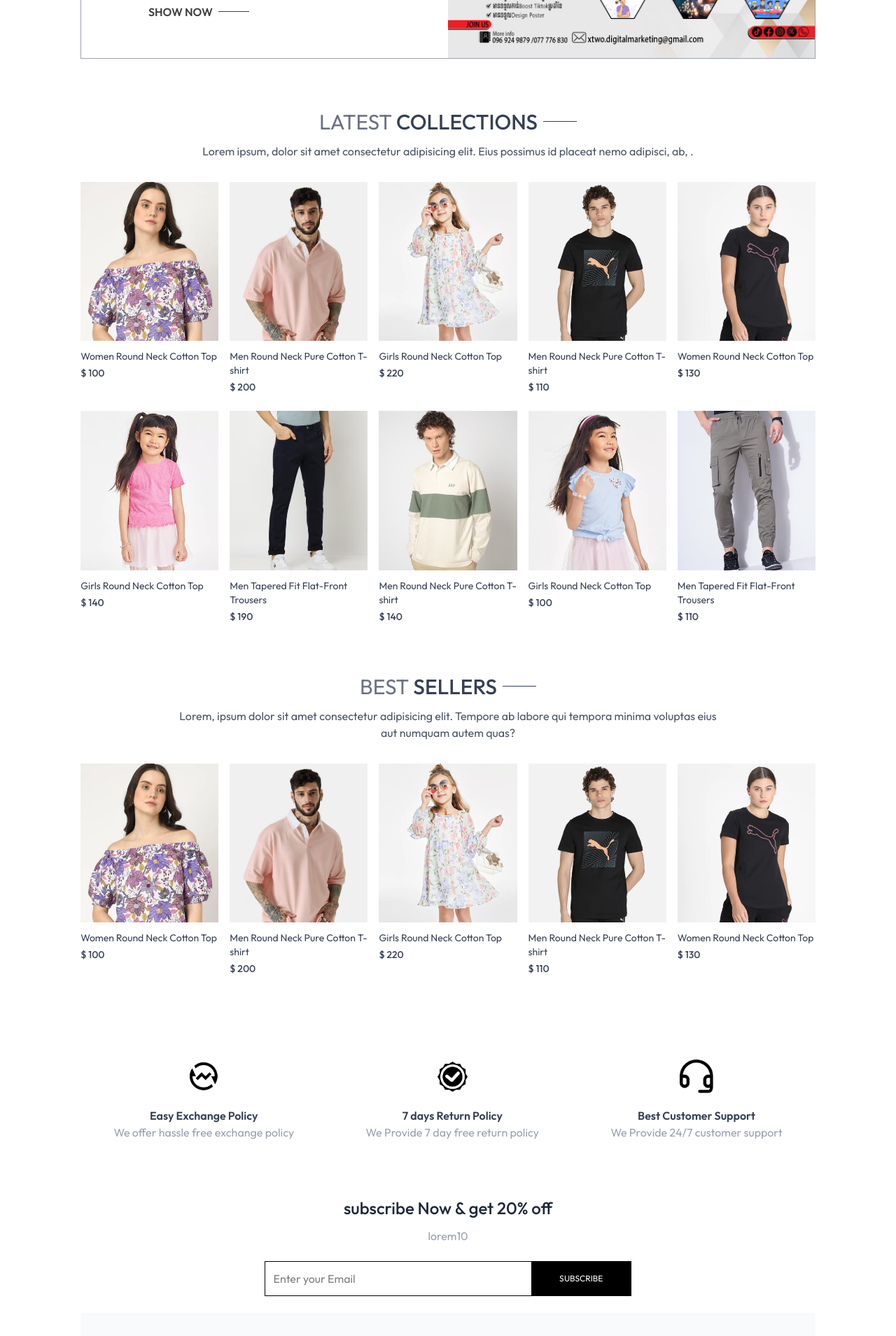
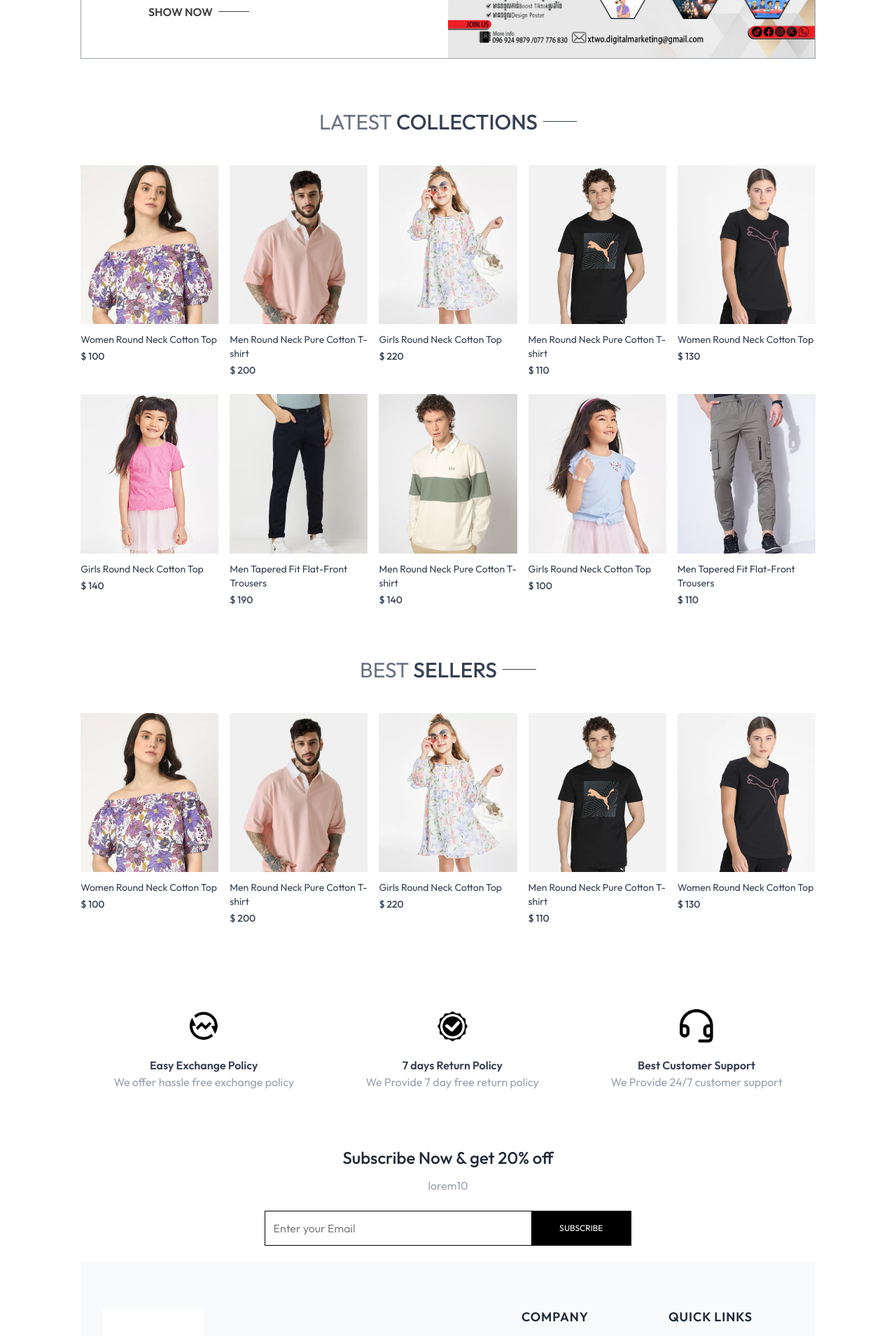
Before and after one commit to bonthanhfc10-svg/X2Marketing, a React (Vite) app: page / in a window 1280 px wide. Shown: the part 360-2269 px from the top of the page at 70% size. Built offline with nearby package versions, Linux system fonts and the light colour scheme.

Commit message:
fix all import errors

```diff
--- a/index.html
+++ b/index.html
@@ -2,9 +2,9 @@
 <html lang="en">
   <head>
     <meta charset="UTF-8" />
-    <link rel="icon" type="image/svg+xml" href="/vite.svg" />
+    <link rel="icon" type="image/svg+xml" href="https://cdn-icons-png.flaticon.com/128/1968/1968666.png" />
     <meta name="viewport" content="width=device-width, initial-scale=1.0" />
-    <title>SBT10</title>
+    <title>X2 Marketing</title>
     <script src="https://kit.fontawesome.com/c7d22193e2.js" crossorigin="anonymous"></script>
     <!-- <link href="https://cdn.jsdelivr.net/npm/remixicon/fonts/remixicon.css" rel="stylesheet"> -->
 
--- a/src/components/BestSeller.jsx
+++ b/src/components/BestSeller.jsx
@@ -1,7 +1,7 @@
 import React, { useContext, useEffect, useState } from 'react'
 import { ShopContext } from '../context/ShopContext'
 import Title from './Title';
-import ProductItem from './Productitem';
+import ProductItem from './ProductItem';
 
 const BestSeller = () => {
 
@@ -12,22 +12,22 @@
         setBestSeller(bestProduct.slice(0,5))
     },[])
   return (
-    <div className=' my-10'>
-        <div className='text-center text-3xl  py-8'>
-            <Title text1={'BEST'} text2={'SELLERS'}/>
-            <p className='w-3/4 m-auto text-sm sm:text-sm md:text-base  text-gray-600'>
-            Lorem, ipsum dolor sit amet consectetur adipisicing elit. Tempore ab labore qui tempora minima voluptas eius aut numquam autem quas?
-             </p>
+ <div className='my-10'>
+      <div className='text-center text-3xl py-8'>
+        <Title text1={'BEST'} text2={'SELLERS'} />
+      </div>
 
-        </div>
-        <div className='  grid grid-cols-2  sm:grid-cols-3 md:grid-cols-4 lg:grid-cols-5 gap-4 gap-y-6'>
-            {
-                bestSeller.map((item,index)=>(
-                    <ProductItem key={index} id={item._id} name={item.name} image={item.image} price={item.price}/>
-                ))
-            }
-        </div>
-
+      <div className='grid grid-cols-2 sm:grid-cols-3 md:grid-cols-4 lg:grid-cols-5 gap-4 gap-y-6'>
+        {bestSeller.map((item, index) => (
+          <ProductItem
+            key={index}
+            id={item._id}
+            name={item.name}
+            image={item.image}
+            price={item.price}
+          />
+        ))}
+      </div>
     </div>
   )
 }
--- a/src/components/LatestCollection.jsx
+++ b/src/components/LatestCollection.jsx
@@ -1,7 +1,7 @@
 import React, { useContext, useEffect, useState } from 'react'
 import { ShopContext } from '../context/ShopContext'
 import Title from './Title';
-import ProductItem from './Productitem';
+import ProductItem from './ProductItem';
 
 const LatestCollection = () => {
 
@@ -16,21 +16,21 @@
   return (
 
     <div className='my-10'>
-        <div className='text-center py-8 text-3xl'>
-            <Title text1 ={'LATEST'} text2={'COLLECTIONS'} />
-            <p className='w-3/4 m-auto text-xs sm:text-sm md:text-base  text-gray-600'   >
-              Lorem ipsum, dolor sit amet consectetur adipisicing elit. Eius possimus id placeat nemo adipisci, ab, .
-            </p>
-        </div>
-        {/* Rindering Products */}
-        <div className='grid grid-cols-2 sm:grid-cols-3 md:grid-cols-4 lg:grid-cols-5 gap-4 gap-y-6'>
-            {
-              latestProduct.map((item,index)=>(
-                <ProductItem key={index} id={item._id} image={item.image} name={item.name} price={item.price}/>
+      <div className='text-center py-8 text-3xl'>
+        <Title text1={'LATEST'} text2={'COLLECTIONS'} />
+      </div>
 
-              ))
-            }
-        </div>
+      <div className='grid grid-cols-2 sm:grid-cols-3 md:grid-cols-4 lg:grid-cols-5 gap-4 gap-y-6'>
+        {latestProduct.map((item, index) => (
+          <ProductItem
+            key={index}
+            id={item._id}
+            image={item.image}
+            name={item.name}
+            price={item.price}
+          />
+        ))}
+      </div>
     </div>
   )
 }
--- a/src/components/NewsletterBox.jsx
+++ b/src/components/NewsletterBox.jsx
@@ -1,25 +1,39 @@
 import React from 'react'
 
-const NewSletterBox = () => {
+const NewsletterBox = () => {
 
-    const onSubmitHandler = (event)=>{
-        event.preventDefault();
-
-
-    }
-
+  const onSubmitHandler = (event) => {
+    event.preventDefault();
+  }
 
   return (
-    <div  className=' text-center'>
-        <p className='text-2xl font-medium text-gray-800'> subscribe Now & get 20% off</p>
-        <p className='text-gray-400 mt-3'>lorem10</p>
+    <div className='text-center'>
+      <p className='text-2xl font-medium text-gray-800'>
+        Subscribe Now & get 20% off
+      </p>
 
-        <form onSubmit={onSubmitHandler} className=' w-full sm:w-1/2  flex items-center gap-3 mx-auto my-6 border pl-3'>
-            <input className='w-full  sm:flex-1 outline-none' type="text" placeholder='Enter your Email' required />
-            <button type='submit' className=' bg-black text-white text-xs px-10 py-4'> SUBSCRIBE </button>
-        </form>
+      <p className='text-gray-400 mt-3'>lorem10</p>
+
+      <form
+        onSubmit={onSubmitHandler}
+        className='w-full sm:w-1/2 flex items-center gap-3 mx-auto my-6 border pl-3'
+      >
+        <input
+          className='w-full sm:flex-1 outline-none'
+          type="email"
+          placeholder='Enter your Email'
+          required
+        />
+
+        <button
+          type='submit'
+          className='bg-black text-white text-xs px-10 py-4'
+        >
+          SUBSCRIBE
+        </button>
+      </form>
     </div>
   )
 }
 
-export default NewSletterBox
+export default NewsletterBox
--- a/src/components/RelatedProducts.jsx
+++ b/src/components/RelatedProducts.jsx
@@ -1,7 +1,7 @@
 import React, { useContext, useEffect, useState } from 'react'
 import { ShopContext } from '../context/ShopContext'
 import Title from './Title';
-import ProductItem from './Productitem';
+import ProductItem from './ProductItem';
 
 const RelatedProducts = ({category,subCategory}) => {
     const { products} = useContext(ShopContext);
@@ -21,18 +21,22 @@
     },[products])
 
   return (
-    <div className='my-24'>
-        <div className=' text-center text-3xl py-2'>
-            <Title text1={'RELATED'} text2={"PRODUCTS"}/>
-        </div>
-        <div className='grid grid-cols-2 sm:grid-cols-3 md:grid-cols-4 lg:grid-cols-5 gap-4 gap-y-6'>
-            {
-                related.map((item,index)=>(
-                <ProductItem key={index} id={item._id} name={item.name} price={item.price} image={item.image}/>))
-            }
-d
-        </div>
+     <div className='my-24'>
+      <div className='text-center text-3xl py-2'>
+        <Title text1={'RELATED'} text2={'PRODUCTS'} />
+      </div>
 
+      <div className='grid grid-cols-2 sm:grid-cols-3 md:grid-cols-4 lg:grid-cols-5 gap-4 gap-y-6'>
+        {related.map((item, index) => (
+          <ProductItem
+            key={index}
+            id={item._id}
+            name={item.name}
+            price={item.price}
+            image={item.image}
+          />
+        ))}
+      </div>
     </div>
   )
 }
```
